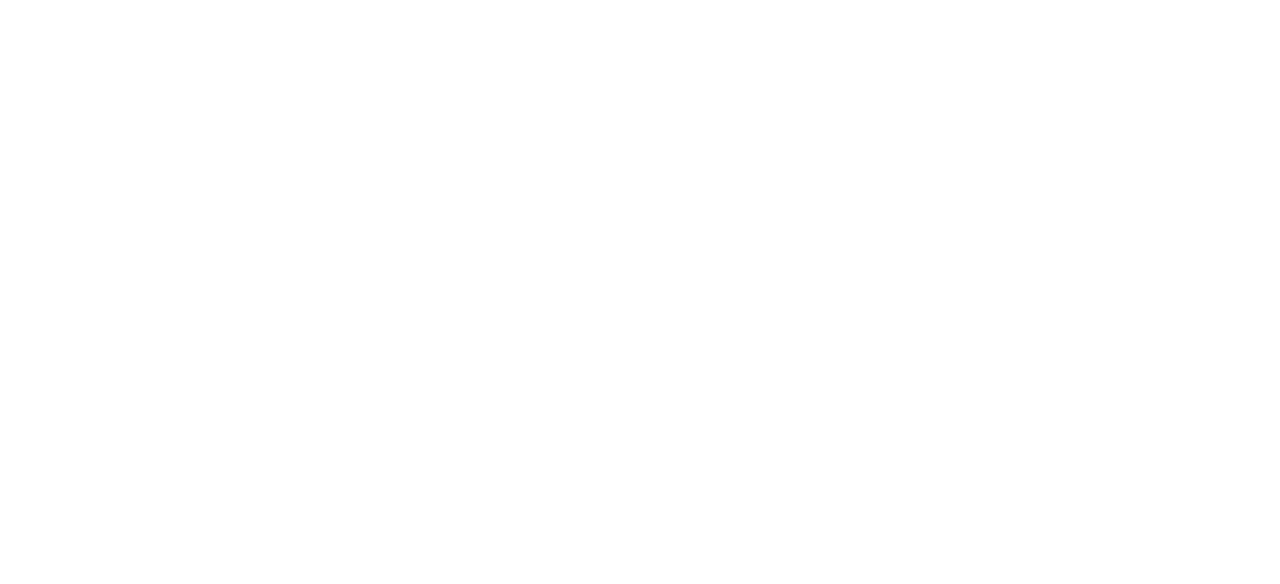
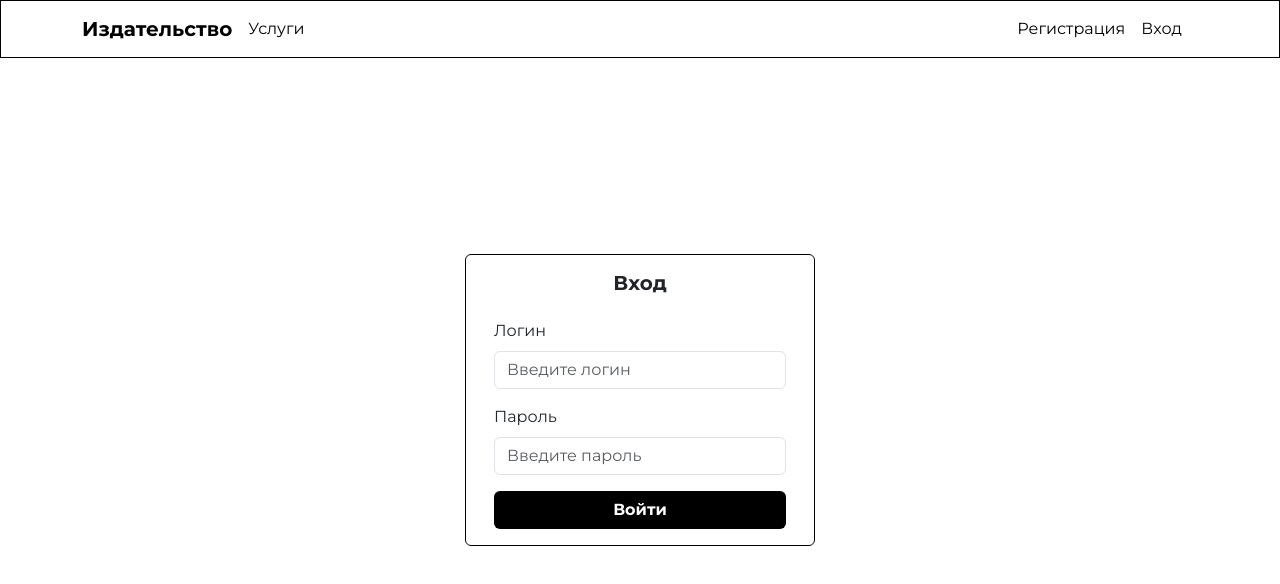
Before and after one commit to victobes/book-office-web-app-frontend, a React (Vite) app in the folder book-office-app/: page /book-office-web-app-frontend/log_in in a window 1280 px wide. Shown: the top 584 px of the page. Built offline with nearby package versions, Linux system fonts and the light colour scheme.

Commit message:
fix login and signup

```diff
--- a/book-office-app/src/components/LogInForm/index.tsx
+++ b/book-office-app/src/components/LogInForm/index.tsx
@@ -35,6 +35,7 @@ export const LogInForm: FC<ILoginFormProps> = () => {
                 })
                 .catch((data) => {
                     if (data.status == 400) {
+                        console.log("login 404", data)
                         store.dispatch(
                             addNotification({
                                 message: "Неверный логин или пароль",
@@ -42,6 +43,7 @@ export const LogInForm: FC<ILoginFormProps> = () => {
                             })
                         );
                     } else {
+                        console.log("signup server err", data)
                         store.dispatch(
                             addNotification({
                                 message: "Ошибка сервера",
@@ -86,7 +88,7 @@ export const LogInForm: FC<ILoginFormProps> = () => {
                             required
                         />
                     </div>
-                    <button type="submit" className="btn text-white bg-black status-btn w-100" onClick={clickLogIn}>
+                    <button type="button" className="btn text-white bg-black status-btn w-100" onClick={clickLogIn}>
                         <strong>Войти</strong>
                     </button>
                 </form>
--- a/book-office-app/src/components/Navbar/Navbar.css
+++ b/book-office-app/src/components/Navbar/Navbar.css
@@ -1,5 +1,4 @@
 .main-navbar{
     border: 1px solid #000000;
-    /* height: 70px; */
     background-color: white;
 }
--- a/book-office-app/src/components/Navbar/index.tsx
+++ b/book-office-app/src/components/Navbar/index.tsx
@@ -13,6 +13,7 @@ import {USER_NAME} from "../../env.tsx";
 
 export const Navbar: FC = () => {
     const { isAuth, username } = useSelector(selectUser);
+
     const dispatch = useDispatch();
 
     const logout = () => {
--- a/book-office-app/src/components/PrivatePageFirewall/index.tsx
+++ b/book-office-app/src/components/PrivatePageFirewall/index.tsx
@@ -11,7 +11,7 @@ export const PrivatePageFirewall: FC<IPrivatePageFirewallProps> = (props) => {
     if (!isAuth) {
         return (
             <Navigate
-                to="/login"
+                to="/log_in"
                 state={{
                     from: location.pathname,
                 }}
--- a/book-office-app/src/components/SignUpForm/index.tsx
+++ b/book-office-app/src/components/SignUpForm/index.tsx
@@ -31,10 +31,11 @@ export const SignUpForm: FC<ISignUpFormProps> = () => {
                             isError: false,
                         })
                     );
-                    navigate('/login');
+                    navigate('/log_in');
                 })
                 .catch((data) => {
                     if (data.status == 400) {
+                        console.log("signup 404", data)
                         store.dispatch(
                             addNotification({
                                 message: "Пользователь с указанным логином уже существует",
@@ -42,6 +43,7 @@ export const SignUpForm: FC<ISignUpFormProps> = () => {
                             })
                         );
                     } else {
+                        console.log("server err", data)
                         store.dispatch(
                             addNotification({
                                 message: "Ошибка сервера",
--- a/book-office-app/src/main.tsx
+++ b/book-office-app/src/main.tsx
@@ -6,7 +6,7 @@ import { store } from "./core/store";
 import { BrowserRouter } from "react-router-dom";
 import { Provider } from "react-redux";
 
-ReactDOM.createRoot(document.getElementById('root')!).render(<BrowserRouter basename="/install-server-software-frontend">
+ReactDOM.createRoot(document.getElementById('root')!).render(<BrowserRouter basename="/book-office-web-app-frontend">
     <Provider store={store}>
         <App />
     </Provider>
```
